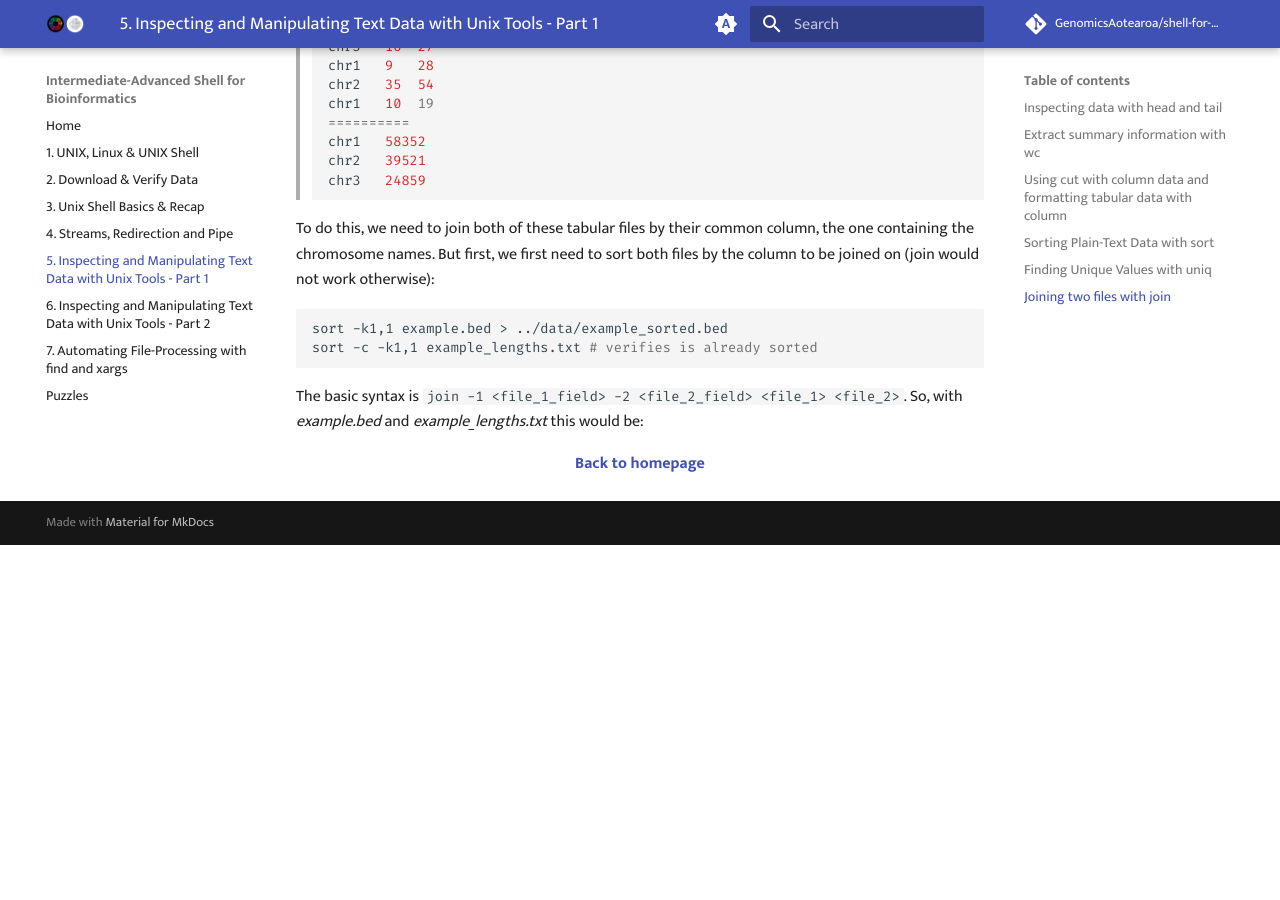
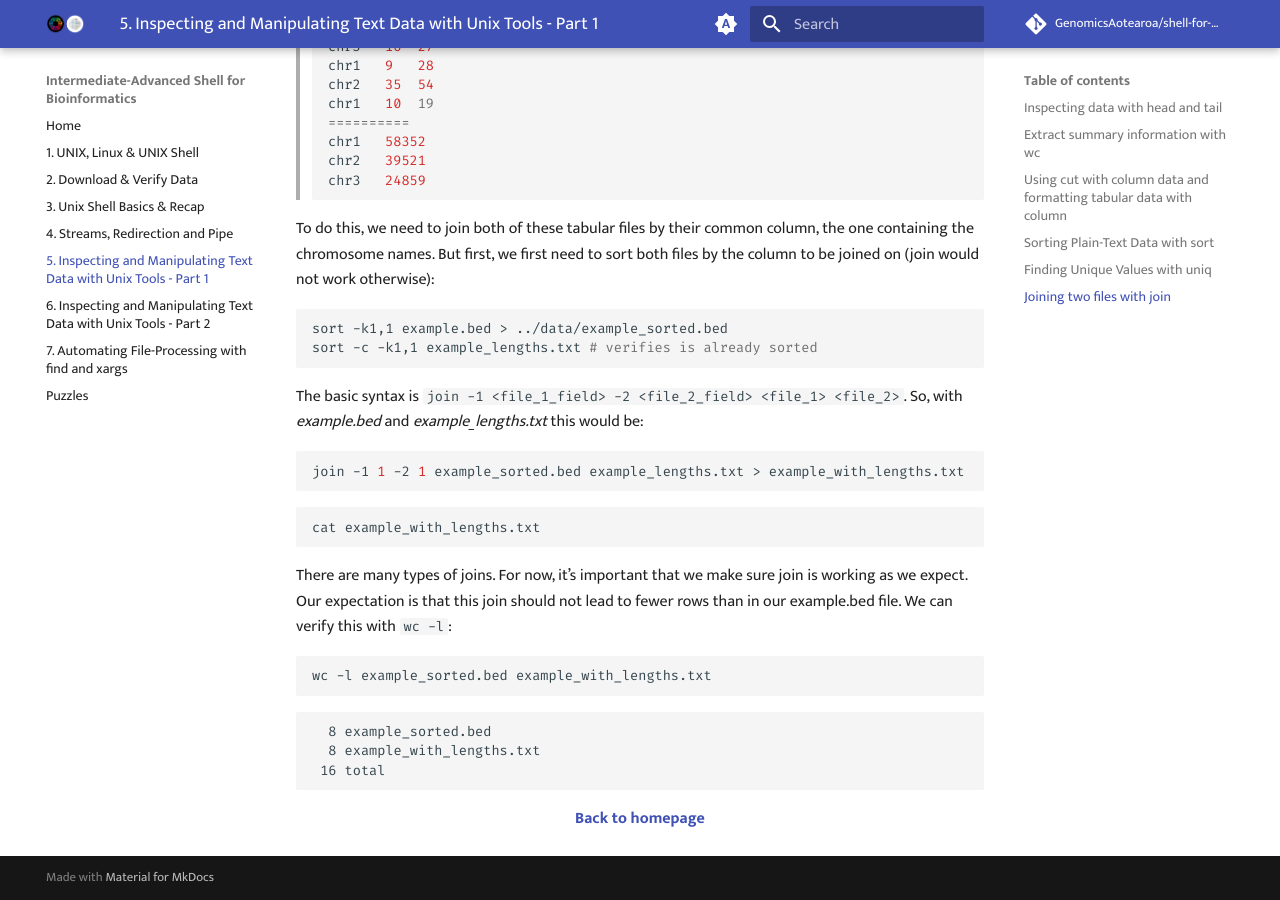
Before and after one commit to GenomicsAotearoa/shell-for-bioinformatics, an MkDocs documentation site: the page built from docs/4_inspectmanipluate.md, in a window 1280 px wide and 900 px high, scrolled down 7705 px. Built offline with MkDocs 1.6.1 and Material for MkDocs 9.7.7, drawn with Linux system fonts in a browser that asks for light colours; comment, search, counter and statistics services are not loaded; the version menu is left out; before the commit the page ends 8250 px from its top, so only the background shows below that.

Commit message:
synatx fix

````diff
--- a/docs/4_inspectmanipluate.md
+++ b/docs/4_inspectmanipluate.md
@@ -449,4 +449,21 @@ sort -c -k1,1 example_lengths.txt # verifies is already sorted
 ```
 The basic syntax is `join -1 <file_1_field> -2 <file_2_field> <file_1> <file_2>`. So, with *example.bed* and *example_lengths.txt* this would be:
 
+```bash
+join -1 1 -2 1 example_sorted.bed example_lengths.txt > example_with_lengths.txt
+```
+
+```bash
+cat example_with_lengths.txt
+```
+There are many types of joins. For now, it’s important that we make sure join is working as we expect. Our expectation is that this join should not lead to fewer rows than in our example.bed file. We can verify this with `wc -l`:
+
+```bash
+wc -l example_sorted.bed example_with_lengths.txt
+```
+```
+  8 example_sorted.bed
+  8 example_with_lengths.txt
+ 16 total
+```
 <p align="center"><b><a class="btn" href="https://genomicsaotearoa.github.io/shell-for-bioinformatics/" style="background: var(--bs-dark);font-weight:bold">Back to homepage</a></b></p>
````
